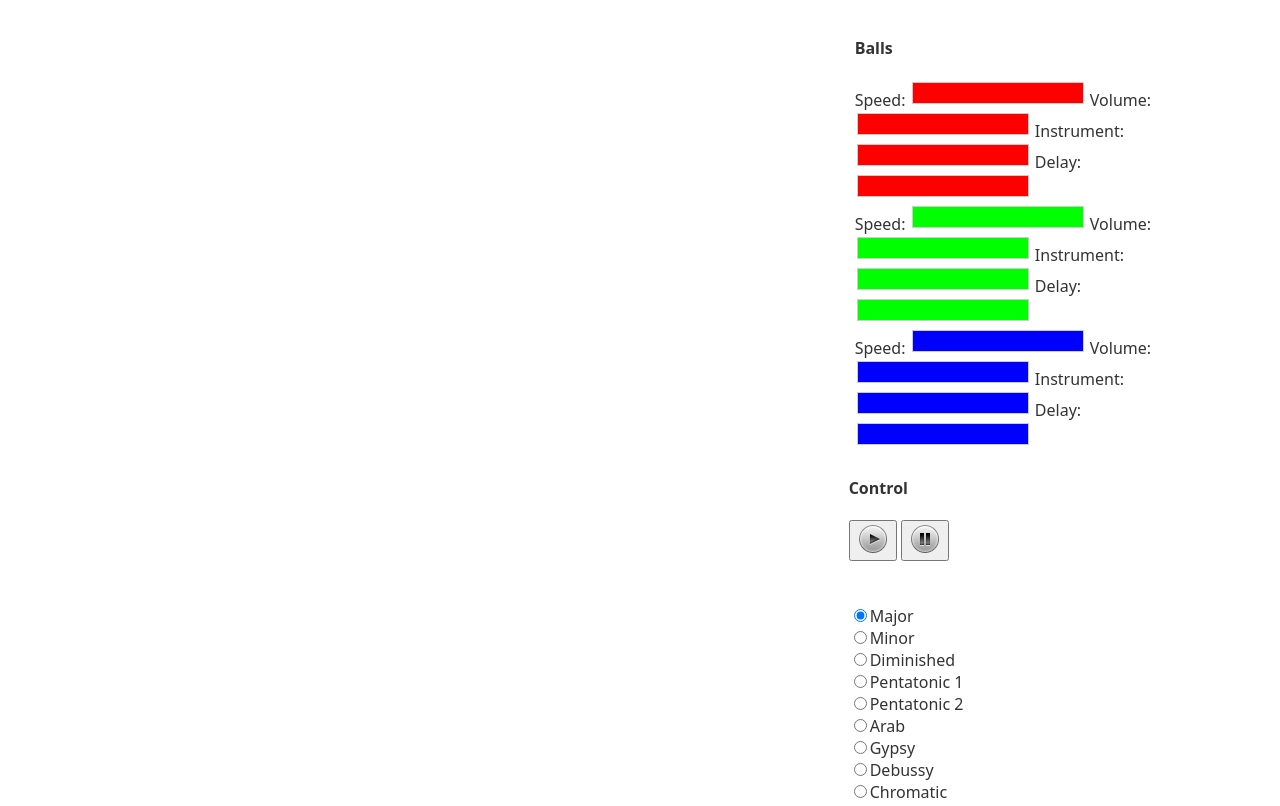
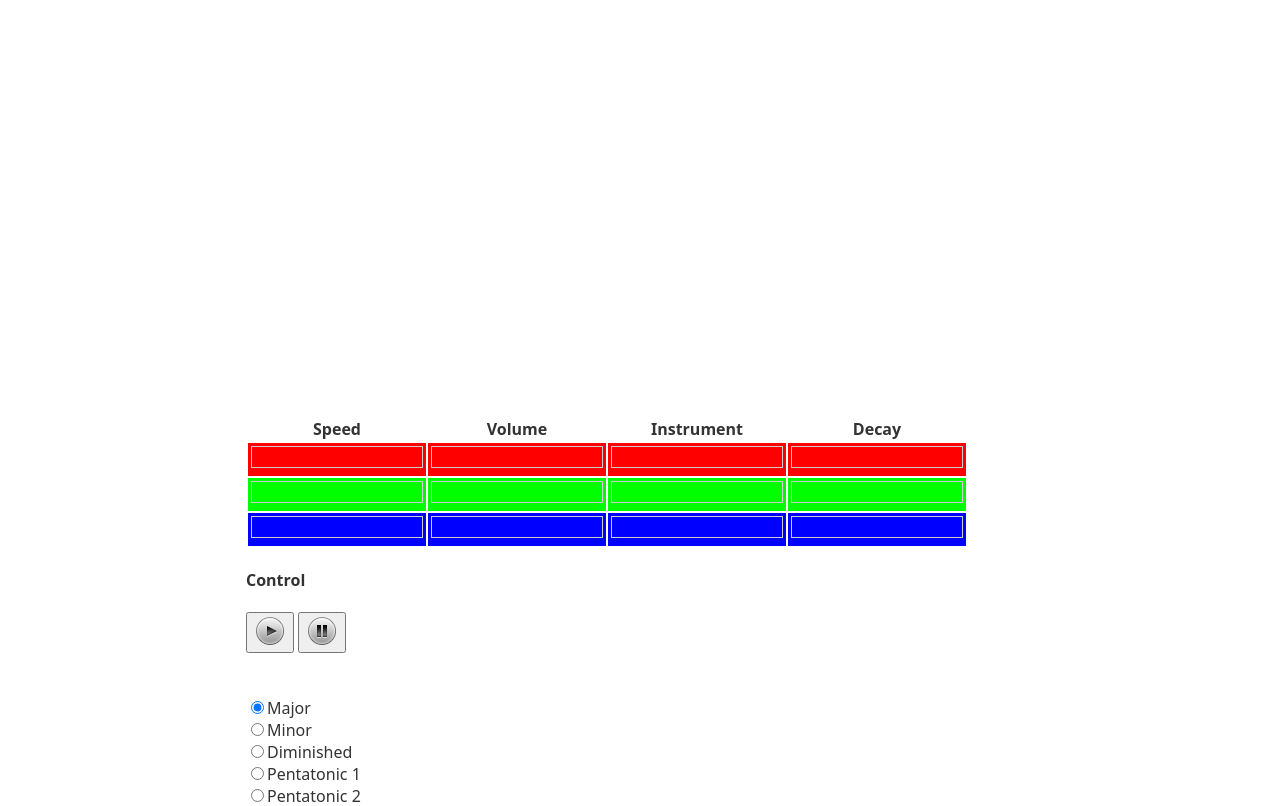
Before and after one commit to interstar/gbloink, a plain HTML site: page index.html in a window 1280 px wide. Shown: the part 148-954 px from the top of the page. Drawn offline with Linux system fonts and the light colour scheme; a script that the page names is missing.

Commit message:
improved html layout

```diff
--- a/gbloink.css
+++ b/gbloink.css
@@ -26,7 +26,9 @@ body {
 #bluecontrol .control_bar { background-color:#0000ff; }
 
 
-
+.red { background-color: #ff0000; }
+.green { background-color: #00ff00; }
+.blue { background-color: #0000ff; }
 
 nav {
     display: flex;
@@ -48,24 +50,27 @@ nav img {
 }
 
 
+
+
+main {
+    display: block;
+}
+
 #play-area {
-    flex: 1;
+    flex: none;
 }
 
 #controls {
-    flex: 1;
+    flex: none;
 }
 
-main {
-    display: flex;
+#container {
+    max-width: 800px;
+    margin: 0 auto;
 }
 
 #play-area {
-    flex: 2;
-}
-
-#controls {
-    flex: 1;
+    text-align: center;
 }
 
 /* Responsive design for narrow screens */
--- a/gbloink.js
+++ b/gbloink.js
@@ -312,6 +312,7 @@ class Block {
 // Class representing a control bar
 class ControlBar {
     constructor(id, mouseUpCallback) {
+        console.log("ControlBar for "+id);
         this.canvas = document.getElementById(id);
         this.canvas.addEventListener('mouseup', mouseUpCallback);
     }
--- a/index.html
+++ b/index.html
@@ -9,17 +9,18 @@
 
     <script src="https://g200kg.github.io/webaudio-tinysynth/webaudio-tinysynth.js"></script>
 
-    <script defer src="gbloink.js"></script>
+
     <link href="gbloink.css" rel="stylesheet" type="text/css">
 
 </head>
 
 <body>
+  <div id="container">
     <nav>
         <img src="img/gbloinklogo.png" alt="gbloink!">
 
         <a href="http://gbloink.com">Home</a> |
-        <a href="http://thoughtstorms.info/view/gbloink">Gbloink! on ThoughtStorms</a>
+        <a href="http://thoughtstorms.info/view/Gbloink">Gbloink! on ThoughtStorms</a>
     </nav>
 
     <header>
@@ -27,44 +28,39 @@
     </header>
 
     <main>
+
         <section id="play-area">
-        <canvas id="canvasId" width="600" height="400"></canvas>
+            <canvas id="canvasId" width="700" height="400"></canvas>
         </section>
+
         <section id="controls">
-        <div id="controls">
-            <h4>Balls</h4>
-            <div id="redcontrol">
-                <label>Speed:</label>
-                <canvas id="redball_speed" class="control_bar" width="170" height="20"></canvas>
-                <label>Volume:</label>
-                <canvas id="redball_volume" class="control_bar" width="170" height="20"></canvas>
-                <label>Instrument:</label>
-                <canvas id="redball_instrument" class="control_bar" width="170" height="20"></canvas>
-                <label>Delay:</label>
-                <canvas id="redball_delay" class="control_bar" width="170" height="20"></canvas>
-            </div>
-            <div id="greencontrol">
-                <label>Speed:</label>
-                <canvas id="greenball_speed" class="control_bar" width="170" height="20"></canvas>
-                <label>Volume:</label>
-                <canvas id="greenball_volume" class="control_bar" width="170" height="20"></canvas>
-                <label>Instrument:</label>
-                <canvas id="greenball_instrument" class="control_bar" width="170" height="20"></canvas>
-                <label>Delay:</label>
-                <canvas id="greenball_delay" class="control_bar" width="170" height="20"></canvas>
-            </div>
-            <div id="bluecontrol">
-                <label>Speed:</label>
-                <canvas id="blueball_speed" class="control_bar" width="170" height="20"></canvas>
-                <label>Volume:</label>
-                <canvas id="blueball_volume" class="control_bar" width="170" height="20"></canvas>
-                <label>Instrument:</label>
-                <canvas id="blueball_instrument" class="control_bar" width="170" height="20"></canvas>
-                <label>Delay:</label>
-                <canvas id="blueball_delay" class="control_bar" width="170" height="20"></canvas>
-            </div>
-        </div>
+            <table>
+                <tr>
+                    <th>Speed</th>
+                    <th>Volume</th>
+                    <th>Instrument</th>
+                    <th>Decay</th>
+                </tr>
+                <tr>
+                    <td class="red"><canvas id="redball_speed" class="control_bar" width="170" height="20"></canvas></td>
+                    <td class="red"><canvas id="redball_volume" class="control_bar" width="170" height="20"></canvas></td>
+                    <td class="red"><canvas id="redball_instrument" class="control_bar" width="170" height="20"></canvas></td>
+                    <td class="red"><canvas id="redball_delay" class="control_bar" width="170" height="20"></canvas></td>
+                </tr>
+                <tr>
+                    <td class="green"><canvas id="greenball_speed" class="control_bar" width="170" height="20"></canvas></td>
+                    <td class="green"><canvas id="greenball_volume" class="control_bar" width="170" height="20"></canvas></td>
+                    <td class="green"><canvas id="greenball_instrument" class="control_bar" width="170" height="20"></canvas></td>
+                    <td class="green"><canvas id="greenball_delay" class="control_bar" width="170" height="20"></canvas></td>
+                </tr>
+                <tr>
+                    <td class="blue"><canvas id="blueball_speed" class="control_bar" width="170" height="20"></canvas></td>
+                    <td class="blue"><canvas id="blueball_volume" class="control_bar" width="170" height="20"></canvas></td>
+                    <td class="blue"><canvas id="blueball_instrument" class="control_bar" width="170" height="20"></canvas></td>
+                    <td class="blue"><canvas id="blueball_delay" class="control_bar" width="170" height="20"></canvas></td>
+                </tr>
 
+            </table>
             <h4>Control</h4>
             <div>
                 <button id="startButton"><img src="img/play.png" /></button>
@@ -82,6 +78,7 @@
                 <input type="radio" name="scale" value="debussy" onClick="noteCalculator.setCurrent('debussy');" />Debussy<br />
                 <input type="radio" name="scale" value="chromatic" onClick="noteCalculator.setCurrent('chromatic');" />Chromatic<br />
             </div>
+        </section>
         </main>
 
     <footer>
@@ -106,20 +103,17 @@
         </section>
     </footer>
 
-
+    <script src="gbloink.js"></script>
     <script>
-        var game;
-
-        window.onload = function () {
-            game = new Game("canvasId", MIDI);
+        document.addEventListener("DOMContentLoaded", function() {
+            var game = new Game("canvasId", MIDI);
             noteCalculator.setCurrent("major");
-
 
             // You can add any other initialization code here
             // For example, setting up the TinySynth library
 
+            var intervalId;
             intervalId = setInterval(() => game.next(), 50);
-
             document.getElementById('startButton').addEventListener('click', function () {
                 // Implement your start game logic here
                 clearInterval(intervalId);
@@ -130,8 +124,9 @@
                 // Implement your stop game logic here
                 clearInterval(intervalId);
             });
-        };
+        });
     </script>
+  </div>
 </body>
 
 </html>
```
Lines whose indentation alone changed are shown as unchanged.
